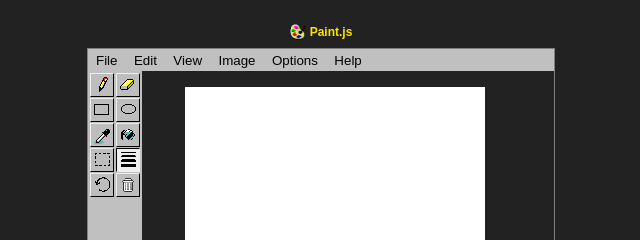
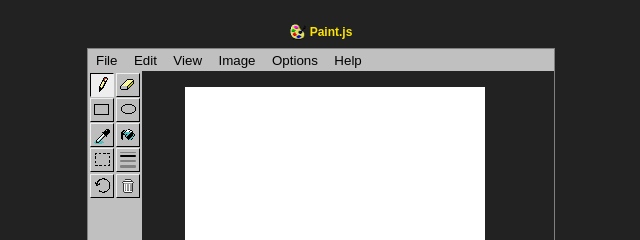
Before and after one commit to dartorrejon/paint-js, a plain HTML site: page index.html in a window 1280 px wide. Both pictures are taken after a click on the button 447 px from the left and 159 px from the top of the page. Shown: the top 240 px of the page, 319-959 px from the left. Drawn offline with Linux system fonts and the light colour scheme.

Commit message:
Agregada funcionalidad basica al boton de lineWidth

```diff
--- a/index.html
+++ b/index.html
@@ -15,7 +15,6 @@
             padding: 16px;
             max-width: 500px;
             margin: 0 auto;
-
         }
 
         h1{
@@ -27,7 +26,6 @@
             justify-content: center;
             align-items: center;
             gap: 4px;
-
 
             img{
                 width: 16px;
@@ -75,7 +73,6 @@
                         list-style: none;
                         font-size: .8em;
                     }
-
                 }
             }
         }
@@ -162,8 +159,32 @@
             background-size: 17px;
         }
         #chlinewidth-btn{
-            background-image: url("icons/width.png");
-            background-size: 15px;
+            background: none;
+            display: flex;
+            flex-direction: column;
+            align-items: center;
+            justify-content: space-evenly;
+            gap: .3px;
+            margin-block: .5px;
+            div{
+                background-color: gray;
+                height: 1px;
+                width: 16px;
+                border-radius: 1px;
+
+            }
+            .line2{
+                height: 2px;
+            }
+            .line3{
+                height: 2.7px;
+            }
+            .line4{
+                height: 3.4px;
+            }
+            .selected{
+                    background-color: #000;
+                }
         }
 
 
@@ -197,6 +218,7 @@
         const $recSelectBtn = $('#rect-select-btn')
         const $undoBtn = $('#image-data-backup')
         const $lineWidthBtn = $('#chlinewidth-btn')
+        const $lines =$$('div.line')
         const ctx = $canvas.getContext('2d',{willReadFrequently: true})
 
         //STATE
@@ -208,13 +230,14 @@
         let imageData
         let imageRepositiry= []
         let isShiftPressed = false
+        let lineWidthSelector = 1
 
         //EVENTS
         $canvas.addEventListener('mousedown',startDrawing)
         $canvas.addEventListener('mousemove',draw)
         $canvas.addEventListener('mouseup', stopDrawing)
         $canvas.addEventListener('mouseleave', stopDrawing)
-
+        $lines[lineWidthSelector-1].classList.add('selected')
         //PHONE EVENTS
         $canvas.ontouchstart = startDrawing
         $canvas.ontouchmove = draw
@@ -447,20 +470,23 @@
             if(mode === MODES.DRAW){
                 $drawBtn.classList.add('active')
                 canvas.style.cursor ="url('./cursors/pincel.png') 0 24, auto"
-                ctx.lineWidth=2
+                ctx.lineWidth= lineWidthSelector
+                //las siguientes 2 funciones ayudan a que el trazado de la linea sea mas uniforme
+                ctx.lineCap = 'round'
+                ctx.lineJoin = 'round'
                 return
 
             }
             if(mode === MODES.RECTANGLE){
                 $rectangleBtn.classList.add('active')
                 canvas.style.cursor = "crosshair"
-                ctx.lineWidth=2
+                ctx.lineWidth=lineWidthSelector
                 return
             }
             if(mode === MODES.ELLIPSE){
                 $ellipseBtn.classList.add('active')
                 canvas.style.cursor = "crosshair"
-                ctx.lineWidth=2
+                ctx.lineWidth=lineWidthSelector
                 return
             }
             if(mode === MODES.ERASE){
@@ -498,7 +524,7 @@
 
             if(mode  === MODES.REC_DASH){
                 $recSelectBtn.classList.add('active')
-                ctx.lineWidth = 1
+                ctx.lineWidth = lineWidthSelector
                 ctx.strokeStyle = "#000000"
                 $colorPicker.value = "#000000"
                 $canvas.style.cursor = "crosshair"
@@ -509,6 +535,15 @@
             }
             if(mode === MODES.LINE_WIDTH){
                 $lineWidthBtn.classList.add('active')
+                $lines[lineWidthSelector-1]?.classList.remove('selected')
+                if(lineWidthSelector ===4) {
+                    lineWidthSelector =0
+                }
+                lineWidthSelector++;
+                $lines[lineWidthSelector-1]?.classList.add('selected')
+                setTimeout( () =>{
+                    setMode(previousMode)
+                },200)
             }
         }
 
@@ -527,13 +562,11 @@
         }
 
         document.getElementById("guardarIMG").addEventListener("click", function() {
-            // Convertir el canvas a una URL de datos en formato PNG
             const dataURL = $canvas.toDataURL("image/png");
 
-            // Crear un enlace de descarga
             const enlace = document.createElement("a");
             enlace.href = dataURL;
-            enlace.download = "mi_dibujo.png"; // Nombre del archivo a guardar
+            enlace.download = "mi_dibujo.png";
 
             // Simular clic en el enlace para descargar la imagen
             enlace.click();
@@ -573,7 +606,12 @@
                 <button id="picker-btn" title="Capturar color" disabled></button>
                 <button id="fill-btn" title="Rellenar figura"></button>
                 <button id="rect-select-btn" title="Seleccion Rectangular"></button>
-                <button id = "chlinewidth-btn" title="cambiar ancho de linea"></button>
+                <button id = "chlinewidth-btn" title="cambiar ancho de linea">
+                    <div class="line line1"></div>
+                    <div class="line line2"></div>
+                    <div class="line line3"></div>
+                    <div class="line line4"></div>
+                </button>
                 <button id = "image-data-backup" title="volver atras"></button>
                 <button id="clear-btn" title="Limpiar dibujo"></button>
             </nav>
```
